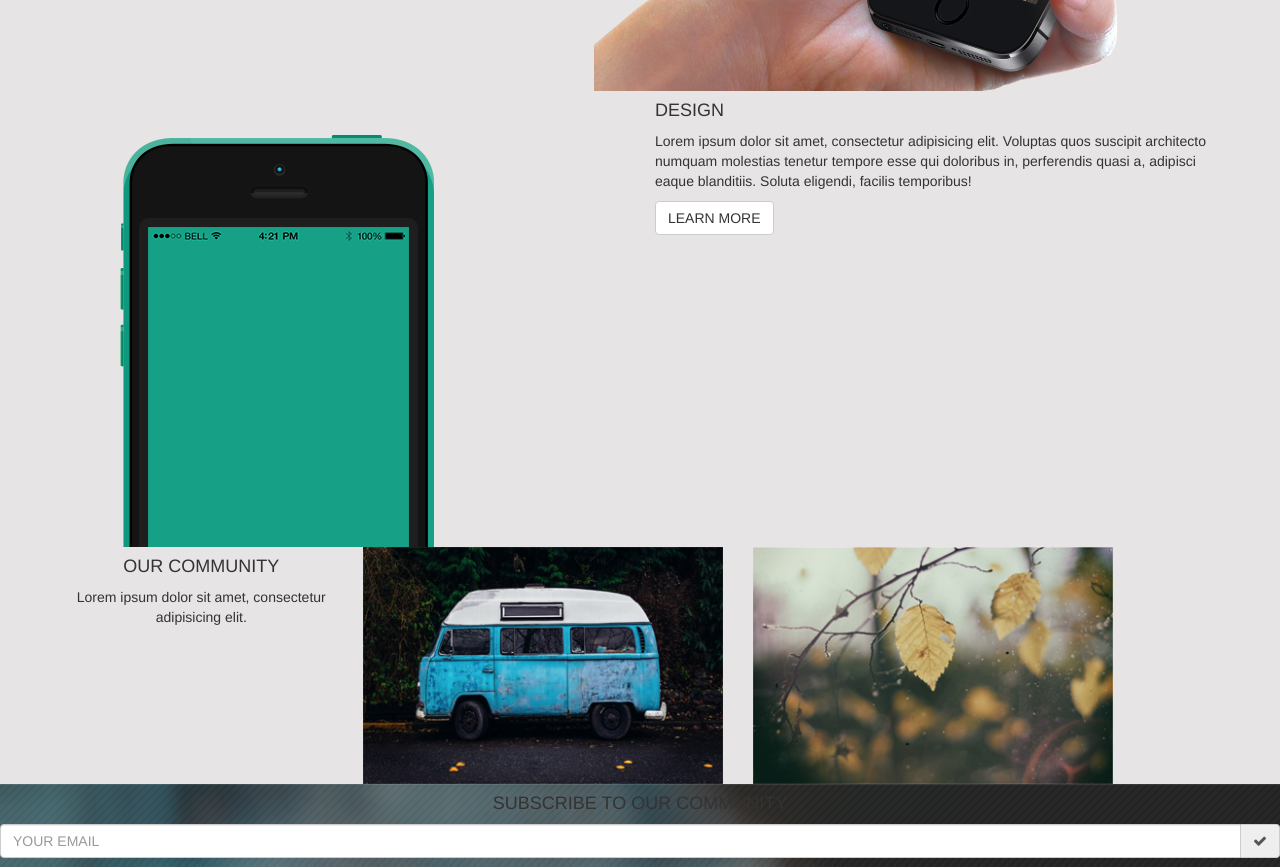
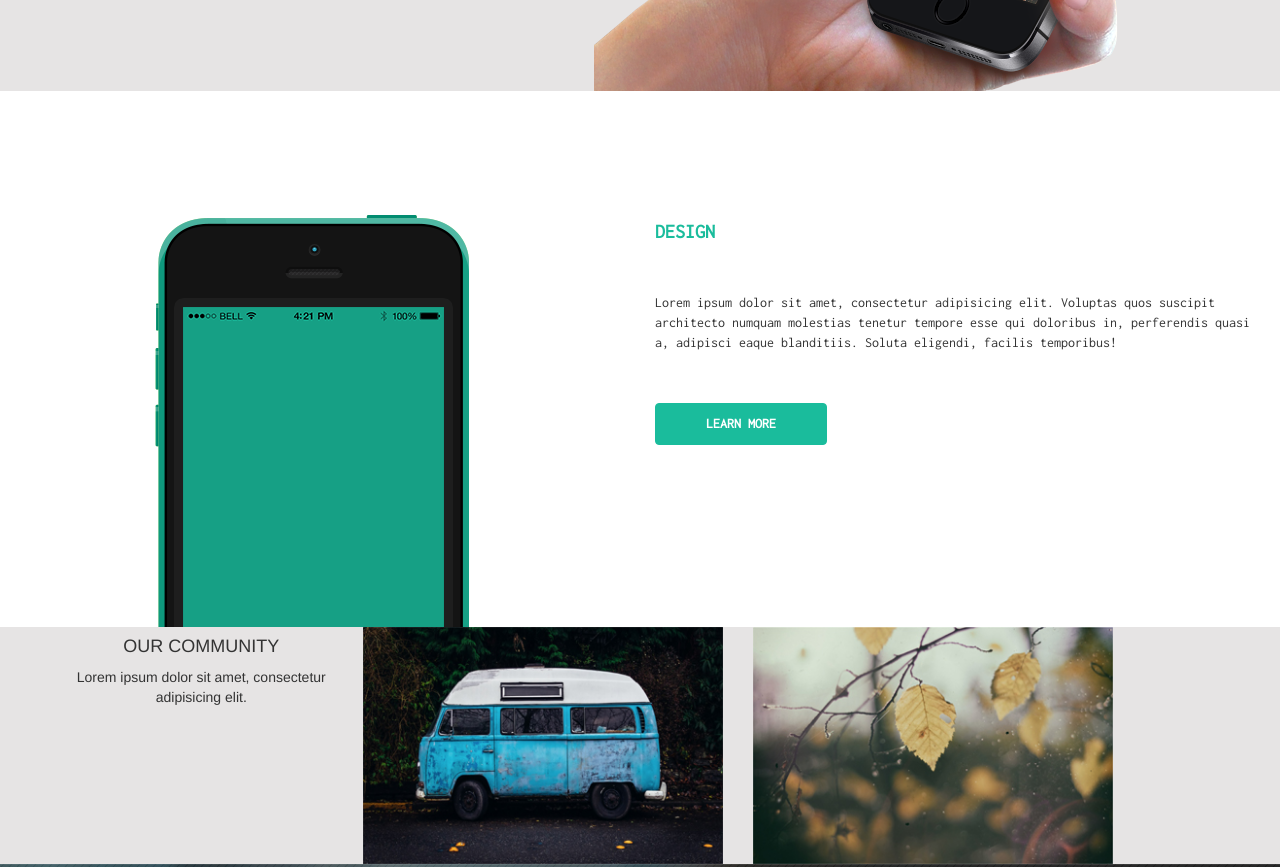
Before and after one commit to milily/ejercicio-photolab, a website: page index.html in a window 1280 px wide. Shown: the part 1009-1876 px from the top of the page. Drawn offline with Linux system fonts and the light colour scheme.

Commit message:
tercera seccion con estilos

```diff
--- a/assets/sass/_bases.scss
+++ b/assets/sass/_bases.scss
@@ -74,6 +74,34 @@ body{
 		}
 	}
 }
+/* DESIGN */
+.third-section{
+	background-color: $blanco;
+	.row{
+		div{
+			img{
+				margin-left: 90px;
+				padding-top: 80px;
+			}
+		}
+		div{
+			h4{
+				margin-top: 130px;
+				margin-bottom: 50px;
+				font-size: 20px;
+				font-weight: bold;
+				@include fuenteYcolordos();
+			}
+			p{
+				font-family: $font-archivo;
+			}
+			button{
+				@include fuenteYcolor();
+				@include boton();
+			}
+		}
+	}
+}
 .fifth-section{
 	background-image: url("../../dist/img/bg2.jpg");
 	height: 700px;
--- a/assets/sass/_variables.scss
+++ b/assets/sass/_variables.scss
@@ -1,4 +1,4 @@
-$blanco: whitesmoke;
+$blanco: white;
 $verde: #1abc9c;
 $gris: #848282;
 $gris-fondo: #E6E4E4;
--- a/index.html
+++ b/index.html
@@ -54,7 +54,8 @@
 			</div>
 		</div>
 	</section>
-	<section class="container third-section">
+	<!-- DESIGN -->
+	<section class="container-fluid third-section">
 		<div class="row">
 			<div class="col-lg-6 col-md-6 col-sm-12 col-xs-12 text-left">
 				<img class="img-responsive" src="dist/img/phone (1).png" alt="">
```
Also changed, not shown: dist/css/style.min.css, 1 other file.
